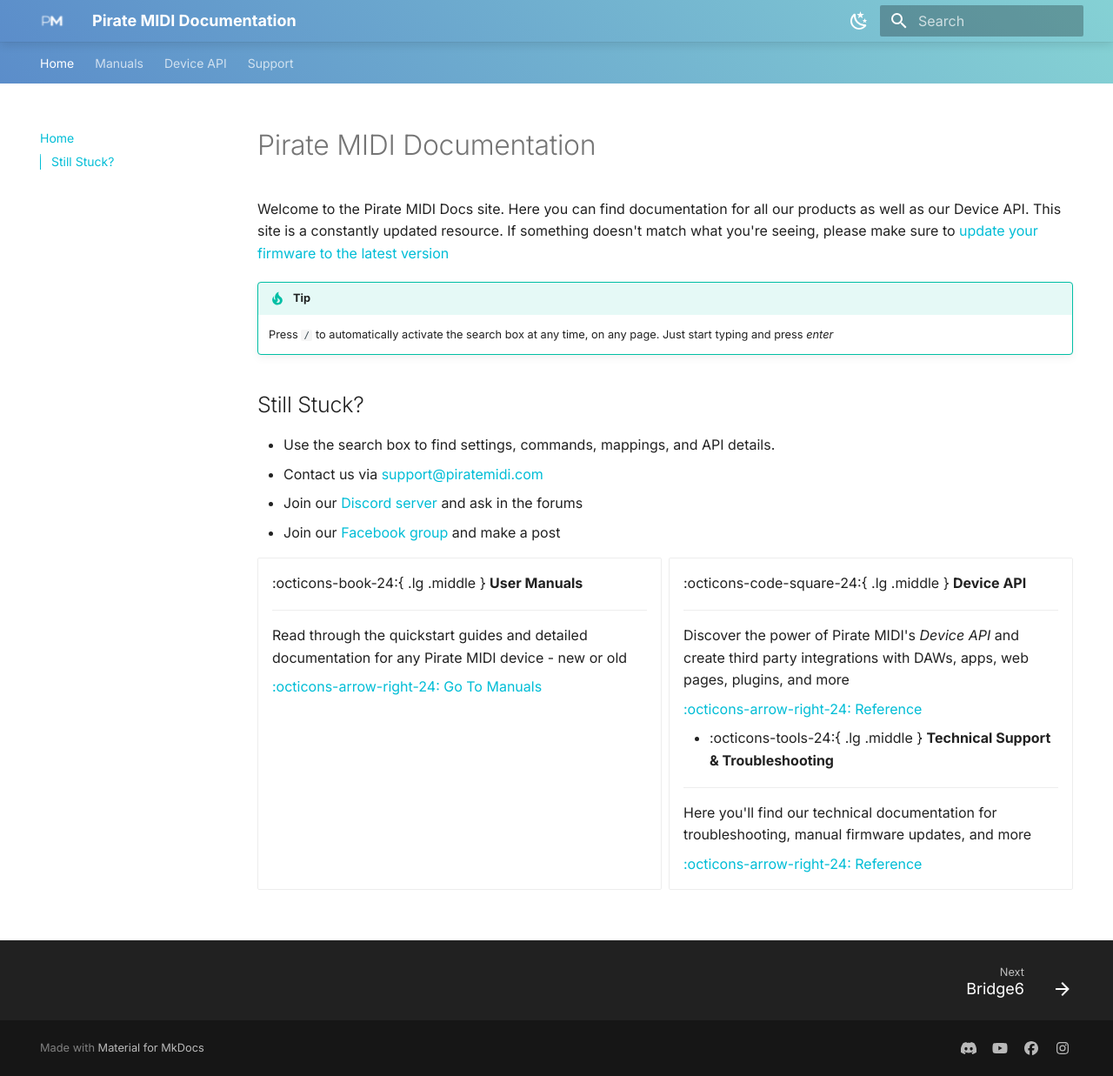
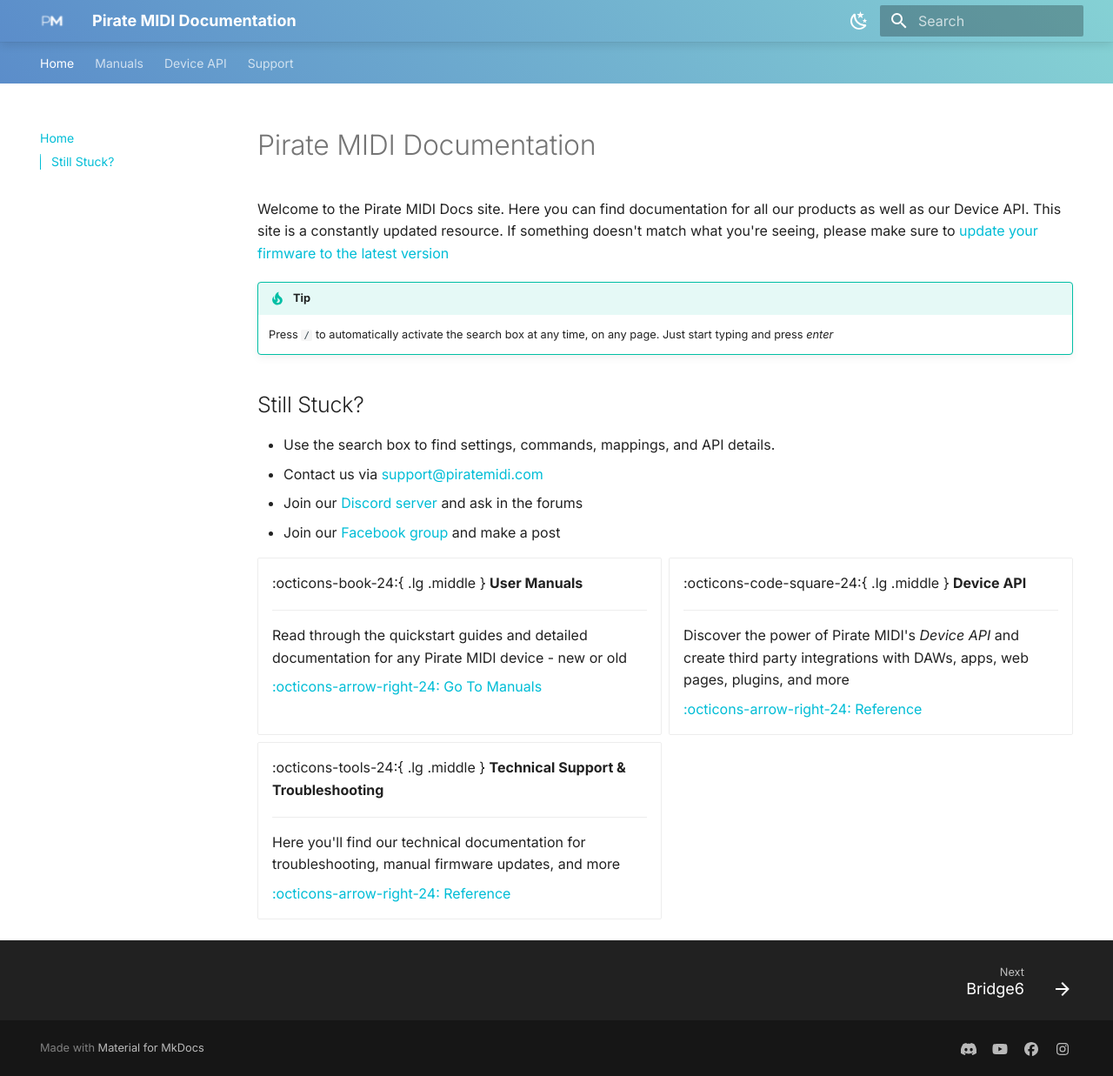
Before and after one commit to Pirate-MIDI/pirate-midi-docs, an MkDocs documentation site: the page built from docs/index.md, in a window 1280 px wide and 1237 px high. Shown: the whole window at 87% size. Built offline with MkDocs 1.6.1 and Material for MkDocs 9.7.7, drawn with Linux system fonts in a browser that asks for light colours; some web fonts are replaced; a style sheet for code colours, icons or effects is not loaded.

Commit message:
include octicons CSS call

```diff
--- a/docs/index.md
+++ b/docs/index.md
@@ -30,7 +30,7 @@
 
     [:octicons-arrow-right-24: Reference](/device-api)
 
-    -   :octicons-tools-24:{ .lg .middle } __Technical Support & Troubleshooting__
+-   :octicons-tools-24:{ .lg .middle } __Technical Support & Troubleshooting__
 
     ---
 
--- a/mkdocs.yml
+++ b/mkdocs.yml
@@ -78,6 +78,7 @@
 
 extra_css:
   - assets/branding.css
+  - https://cdnjs.cloudflare.com/ajax/libs/octicons/19.8.0/build/octicons.min.css
 
 extra:
   social:
```
